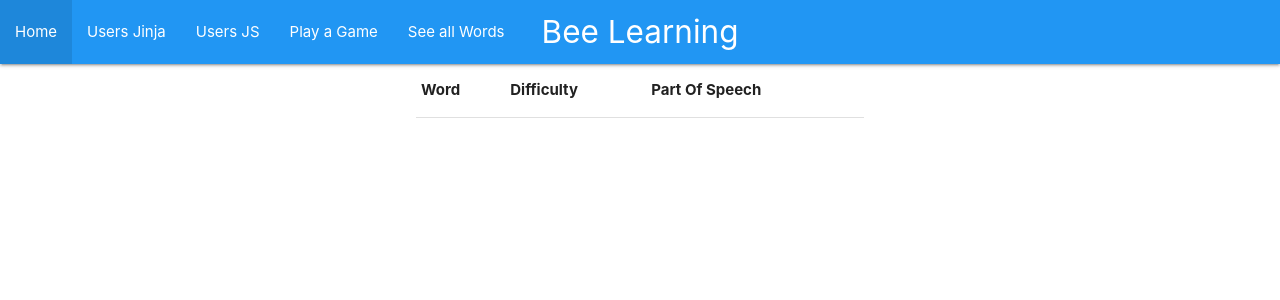
After one commit to kaibacorp45/BeeLearning, a Flask app: page /wordlist in a window 1280 px wide. The commit adds this page. Shown: the top 300 px of the page. Run offline with Flask 2, Linux system fonts and the light colour scheme; lists and menus that the app fills with data are empty.

Commit message:
Update on word list

```diff
--- a/App/controllers/words.py
+++ b/App/controllers/words.py
@@ -7,10 +7,13 @@ def addWords():
     word_list = []
     with open('/workspace/flaskmvc/WordsList.csv') as csv_file:
         csv_reader = csv.DictReader(csv_file)
-
+        '''
         for line in csv_reader:
             word_list.append(Words(word = line['Word']), difficulty = line['Difficulty'], partOfSpeech = line['POS'],
             definition = line['Definition'], sentence = ['Sentence'])
+        '''
+        for line in csv_reader:
+            word_list.append(Words(word = line['Word']), difficulty = line['Difficulty'], partOfSpeech = line['POS'])
 
     for w in word_list:
         db.session.add(w)
--- a/App/main.py
+++ b/App/main.py
@@ -17,13 +17,15 @@ from App.controllers import (
 from App.views import (
     user_views,
     api_views,
-    play_views
+    play_views,
+    wordList_views
 )
 
 views = [
     user_views,
     api_views,
-    play_views
+    play_views,
+    wordList_views
 ]
 
 def add_views(app, views):
--- a/App/templates/layout.html
+++ b/App/templates/layout.html
@@ -22,6 +22,8 @@
                 <li><a href="/users">Users Jinja</a></li>
                 <li><a href="/static/users">Users JS</a></li>
                 <li><a href="/play">Play a Game</a></li>
+                <li><a href="/wordlist">See all Words</a></li>
+
             </ul>
         </div>
       </div>
--- /dev/null
+++ b/App/templates/wordList.html
@@ -0,0 +1,29 @@
+{% extends "layout.html" %}
+{% block title %}Bee Learning{% endblock %}
+{% block page %}Bee Learning{% endblock %}
+
+{{ super() }}
+
+{% block content %}
+
+<body>
+  <div class="row">
+    <table class="col m6 offset-m3">
+      <!-- Add jinja templateing to show Namy, type1, type2, Weight and Height of user's pokemon  -->
+      <tr>
+        <th>Word</th>
+        <th>Difficulty</th>
+        <th>Part Of Speech</th>
+      </tr>
+      {% for r in word_list %}
+        <tr>
+          <td>{{ r.word }}</td>
+          <td>{{ r.difficulty }}</td>
+          <td>{{ r.partOfSpeech }}</td>
+        </tr>
+      {% endfor %}
+    </table>
+  </div>
+
+</body>
+{% endblock %}
--- a/App/views/__init__.py
+++ b/App/views/__init__.py
@@ -1,3 +1,4 @@
 from .user import *
 from .api import *
 from .play import *
+from .wordList import *
--- /dev/null
+++ b/App/views/wordList.py
@@ -0,0 +1,11 @@
+from flask import Blueprint, render_template, jsonify, request, send_from_directory
+from App.controllers import words
+from App.database import db
+from App.models import Words
+
+wordList_views = Blueprint('wordList_views', __name__, template_folder='../templates')
+
+@wordList_views.route('/wordlist', methods=['GET'])
+def list_words():
+    word_list = Words.query.all()
+    return render_template('wordList.html', word_list = word_list)
```
Also changed, not shown: App/models/words.py (+6 -6 lines), wsgi.py (+43 -1 lines).
